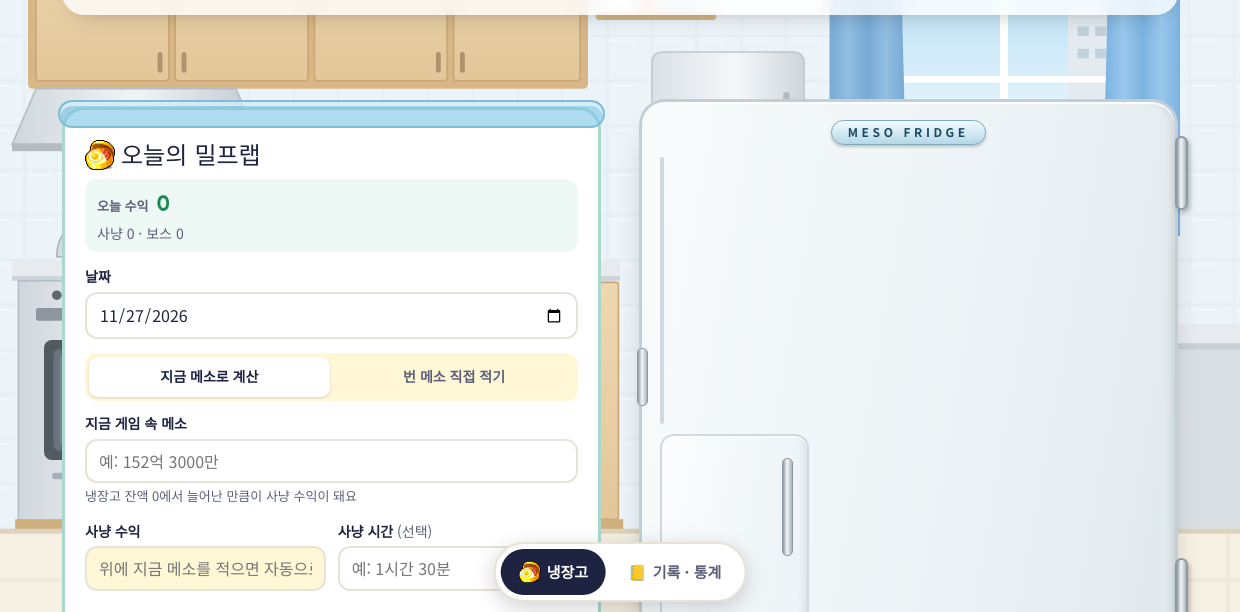
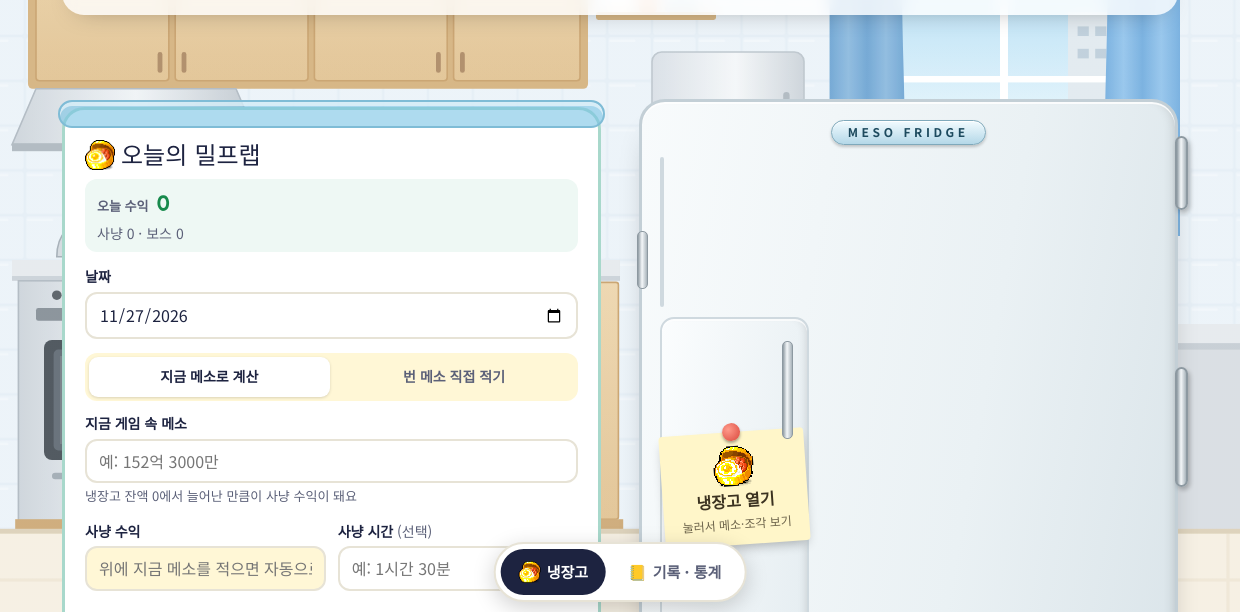
Before and after one commit to rlagocks/meso-safe, an Electron app: page source/app/index.html in a window 1240 px wide. Shown: the part 188-800 px from the top of the page. Drawn offline with Linux system fonts and the light colour scheme.

Commit message:
닫힌 냉장고 크기 고정: 보스 칸이 늘어나도 문과 열기 메모가 움직이지 않게
Co-Authored-By: Claude Opus 5.5 <noreply@anthropic.com>

```diff
--- a/source/app/index.html
+++ b/source/app/index.html
@@ -113,6 +113,11 @@ label{display:block;font-size:14px;font-weight:700;margin:0 0 4px}
 @keyframes fdIn{from{opacity:0}to{opacity:1}}
 @media(prefers-reduced-motion:reduce){.safe.opening>.fdoor,.safe.closing>.fdoor,.safe.opening>*{animation:none}}
 @media(max-width:420px){.fdoor{min-height:360px}.fz{min-height:90px}}
+/* 닫힌 냉장고는 왼쪽 칸 길이와 상관없이 크기 고정 (보스 칸이 늘어나도 문과 메모가 움직이지 않게) */
+.safewrap>.safe.closed{flex:none}
+.safe.closed>.fdoor{flex:none;height:540px;min-height:0}
+.fz{flex:none;height:150px;min-height:0}
+@media(max-width:420px){.safe.closed>.fdoor{height:400px}.fz{height:110px}}
 .assets::after{content:"";position:absolute;left:-21px;right:-21px;bottom:-16px;height:5px;background:light-dark(#c3cfd6,#1f272d);box-shadow:0 1px 0 rgba(255,255,255,.7)}
 .panel{display:flex;justify-content:space-between;align-items:center;gap:12px;margin-bottom:14px;flex-wrap:wrap}
 .lcd{background:#0f2230;color:#8fe3ff;border-radius:12px;padding:8px 14px;font-family:Jua;font-size:clamp(20px,3vw,28px);white-space:nowrap;box-shadow:inset 0 2px 6px rgba(0,0,0,.6)}
--- a/source/app/sw.js
+++ b/source/app/sw.js
@@ -1,7 +1,7 @@
 // 메생여전 서비스 워커
 // 인터넷이 되면 항상 새 버전을 받고(network-first), 안 되면 저장해 둔 화면을 보여 준다.
 // 기록 데이터는 Firebase(Firestore)가 따로 오프라인 저장을 하므로 여기서는 화면 파일만 다룬다.
-const CACHE = 'meso-safe-v49';
+const CACHE = 'meso-safe-v50';
 const SHELL = ['./', './index.html', './firebase-config.js', './manifest.webmanifest', './icon-192.png', './icon-512.png', './favicon.png'];
 
 self.addEventListener('install', e => {
```
